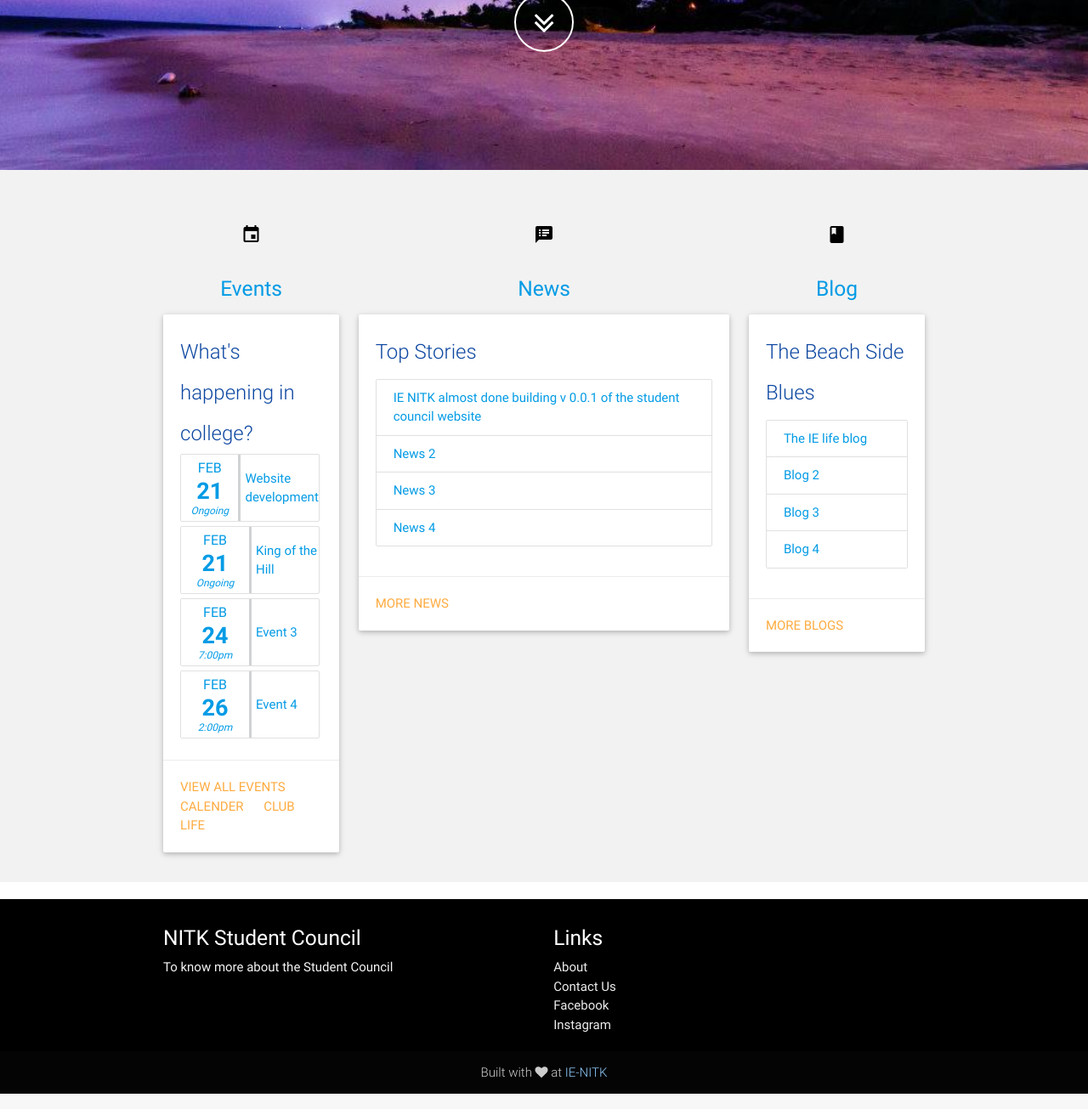
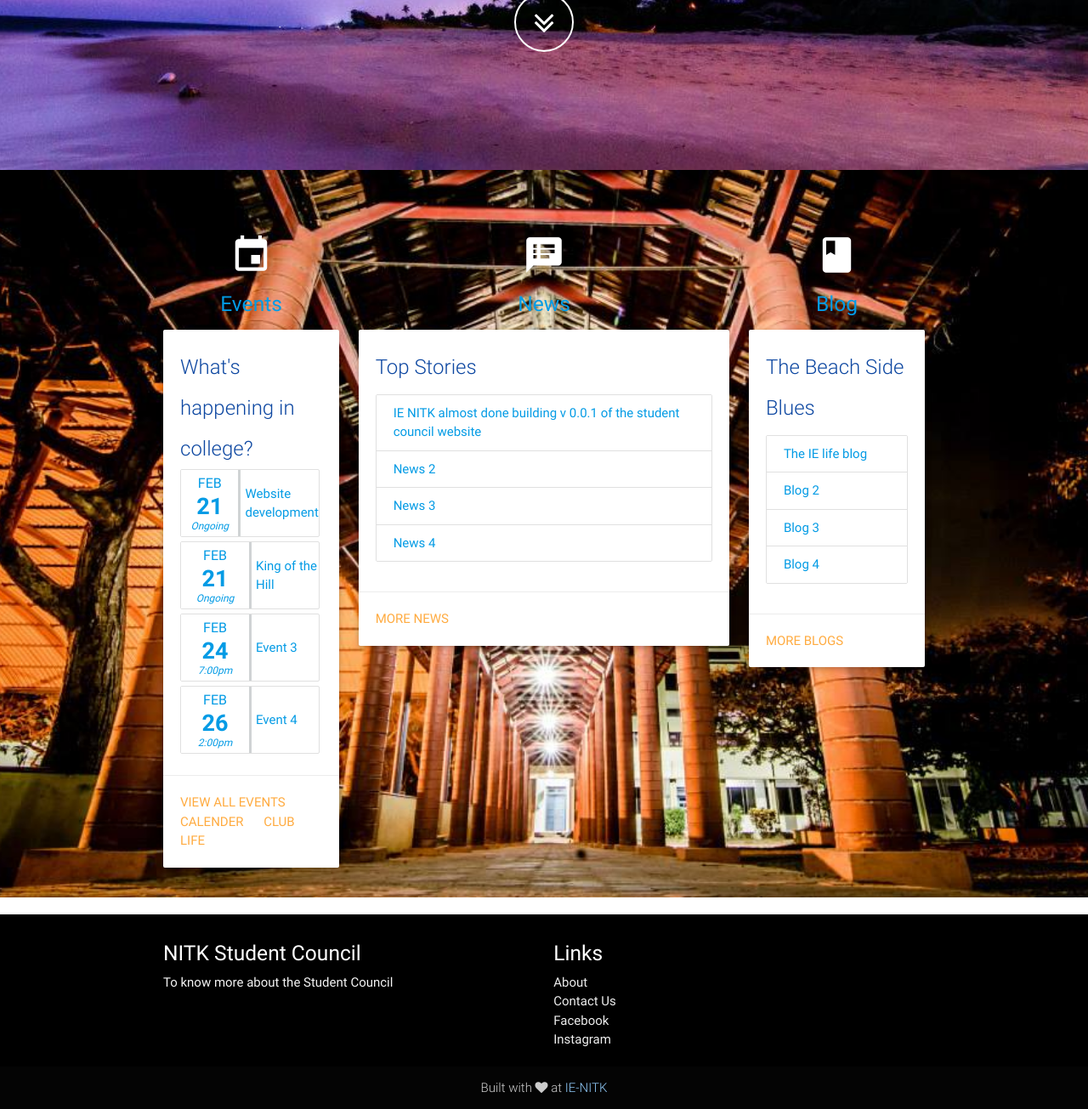
Before and after one commit to devmonster423/django-student-web, a Django app: template src/templates/home.html in a window 1280 px wide. Shown: the part 664-1969 px from the top of the page at 85% size. Run offline with Django 3.2, Linux system fonts and the light colour scheme; the template is opened without the code that fills it, so the values that code supplies are empty; some libraries are stand-ins or nearby versions.

Commit message:
Minor Fix 5

```diff
--- a/src/static/site/css/main.css
+++ b/src/static/site/css/main.css
@@ -231,6 +231,14 @@ i.biggercircle {
     background-size: cover;
 }
 
+.bg-nitk2 {
+    background: url(/static/site/img/im2.jpg) no-repeat center center fixed;
+    -webkit-background-size: cover;
+    -moz-background-size: cover;
+    -o-background-size: cover;
+    background-size: cover;
+}
+
 .content { max-width: 1000px; margin: 50px auto; padding: 20px; margin-top: 0px; background: white;}
 
 .bg-grey { background-color: #f2f2f2;}
--- a/src/templates/home.html
+++ b/src/templates/home.html
@@ -19,14 +19,14 @@
 		</div>
 	</div>
 </div>
-<section id="more">
-<div class="bg-grey">
+<div id="more">
+<div class="bg-nitk2">
 	<div class="container">
 		<div class="row">
 			<div class="col s12 l3">
 				<div class="grey-text">
 		          <div class="icon-block">
-		            <h1 class="center black-text"><i class="material-icons">event</i></h1>
+		            <div class="center white-text"><i class="material-icons" style="font-size: 50px; padding-top:75px;">event</i></div>
 		            <h5 class="center"><a href="">Events</a></h5>
 		          </div>
 		        </div>
@@ -99,7 +99,7 @@
 			<div class="col s12 l6">
 		        <div class="grey-text">
 		          <div class="icon-block">
-		            <h1 class="center black-text"><i class="material-icons">speaker_notes</i></h1>
+		            <div class="center white-text"><i class="material-icons" style="font-size: 50px; padding-top:75px;">speaker_notes</i></div>
 		            <h5 class="center"><a href="">News</a></h5>
 		          </div>
 		        </div>
@@ -109,10 +109,10 @@
 			            <div class="card-content blue-text text-darken-4">
 			              <span class="card-title">Top Stories</span>
 			             		<ul class="collection">
-			                      <li class="collection-item dismissable"><div><a href="#!">IE NITK almost done building v 0.0.1 of the student council website</a></div></li>
-			                      <li class="collection-item dismissable"><div><a href="">News 2</a></div></li>
-			                      <li class="collection-item dismissable"><div><a href="">News 3</a></div></li>
-			                      <li class="collection-item dismissable"><div><a href="">News 4</a></div></li>
+			                      <li class="collection-item"><a href="#!">IE NITK almost done building v 0.0.1 of the student council website</a></li>
+			                      <li class="collection-item"><a href="">News 2</a></li>
+			                      <li class="collection-item"><a href="">News 3</a></li>
+			                      <li class="collection-item"><a href="">News 4</a></li>
 			                    </ul>
 			            </div>
 			            <div class="card-action">
@@ -126,7 +126,7 @@
 			<div class="col s12 l3">
 				<div class="grey-text">
 		          <div class="icon-block">
-		            <h1 class="center black-text"><i class="material-icons">book</i></h1>
+		            <div class="center white-text"><i class="material-icons" style="font-size: 50px; padding-top:75px;">book</i></div>
 		            <h5 class="center"><a href="">Blog</a></h5>
 		          </div>
 		        </div>
@@ -136,10 +136,10 @@
 			            <div class="card-content blue-text text-darken-4">
 			              <span class="card-title">The Beach Side Blues</span>
 			             		<ul class="collection">
-			                      <li class="collection-item dismissable"><div><a href="">The IE life blog</a></div></li>
-			                      <li class="collection-item dismissable"><div><a href="">Blog 2</a></div></li>
-			                      <li class="collection-item dismissable"><div><a href="">Blog 3</a></div></li>
-			                      <li class="collection-item dismissable"><div><a href="">Blog 4</a></div></li>
+			                      <li class="collection-item"><a href="">The IE life blog</a></li>
+			                      <li class="collection-item"><a href="">Blog 2</a></li>
+			                      <li class="collection-item"><a href="">Blog 3</a></li>
+			                      <li class="collection-item"><a href="">Blog 4</a></li>
 			                    </ul>
 			            </div>
 			            <div class="card-action">
@@ -154,5 +154,5 @@
 	</div>
 
 </div>
-</section>
+</div>
 {% endblock %}
```
Also changed, not shown: src/static/site/img/im2.jpg (added).
